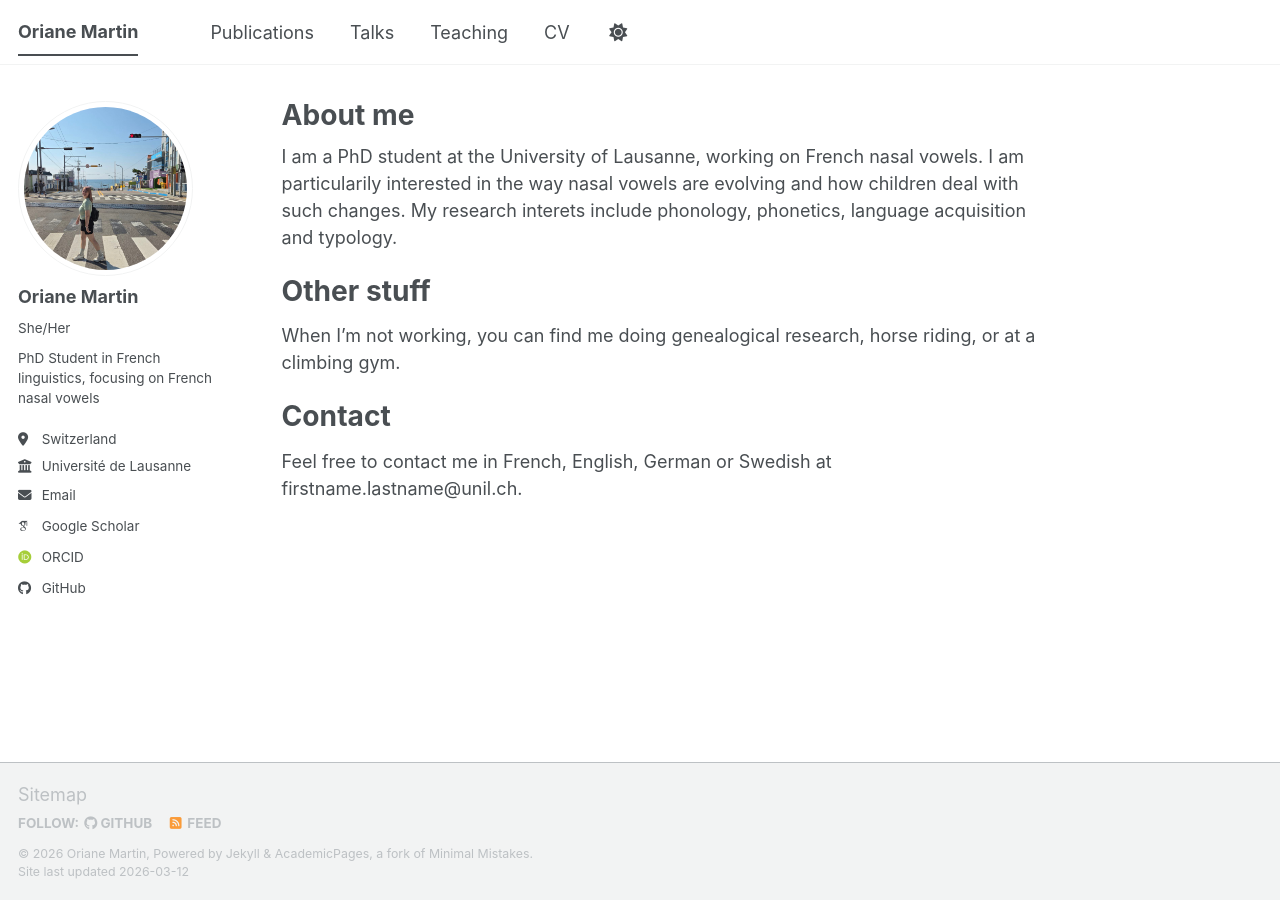
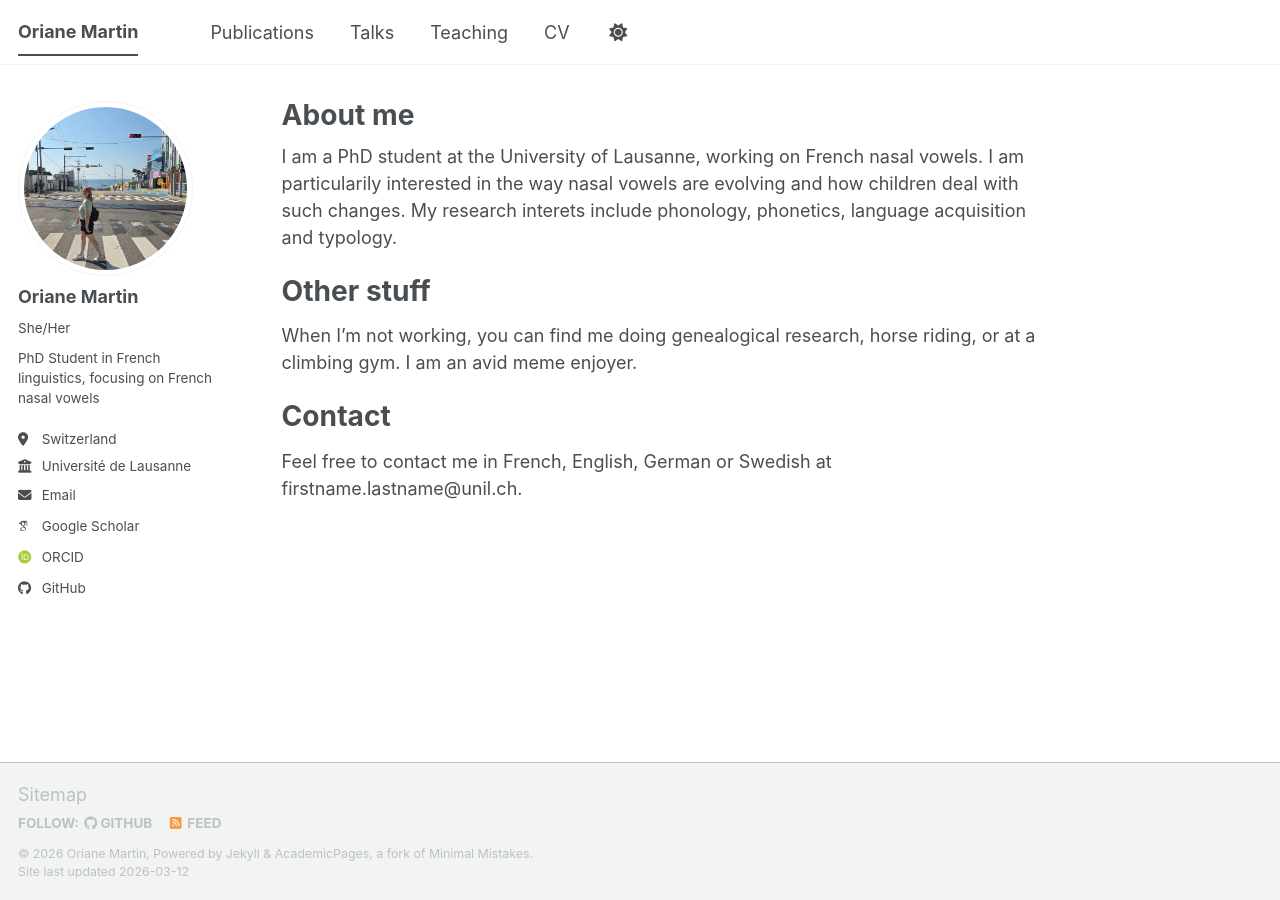
Before and after one commit to orianemartin/orianemartin, a Jekyll site: the page built from _pages/about.md, in a window 1280 px wide. Built offline with Jekyll 4.4.1, drawn with Linux system fonts in a browser that asks for light colours; some web fonts are replaced; a script bundle is joined from its source files by our own code; library files that are not in the unit come from our copies.

Commit message:
Update about.md

```diff
--- a/_pages/about.md
+++ b/_pages/about.md
@@ -11,7 +11,7 @@ I am a PhD student at the University of Lausanne, working on French nasal vowels
 
 Other stuff
 ======
-When I'm not working, you can find me doing genealogical research, horse riding, or at a climbing gym.
+When I'm not working, you can find me doing genealogical research, horse riding, or at a climbing gym. I am an avid meme enjoyer.
 
 
 Contact
```
